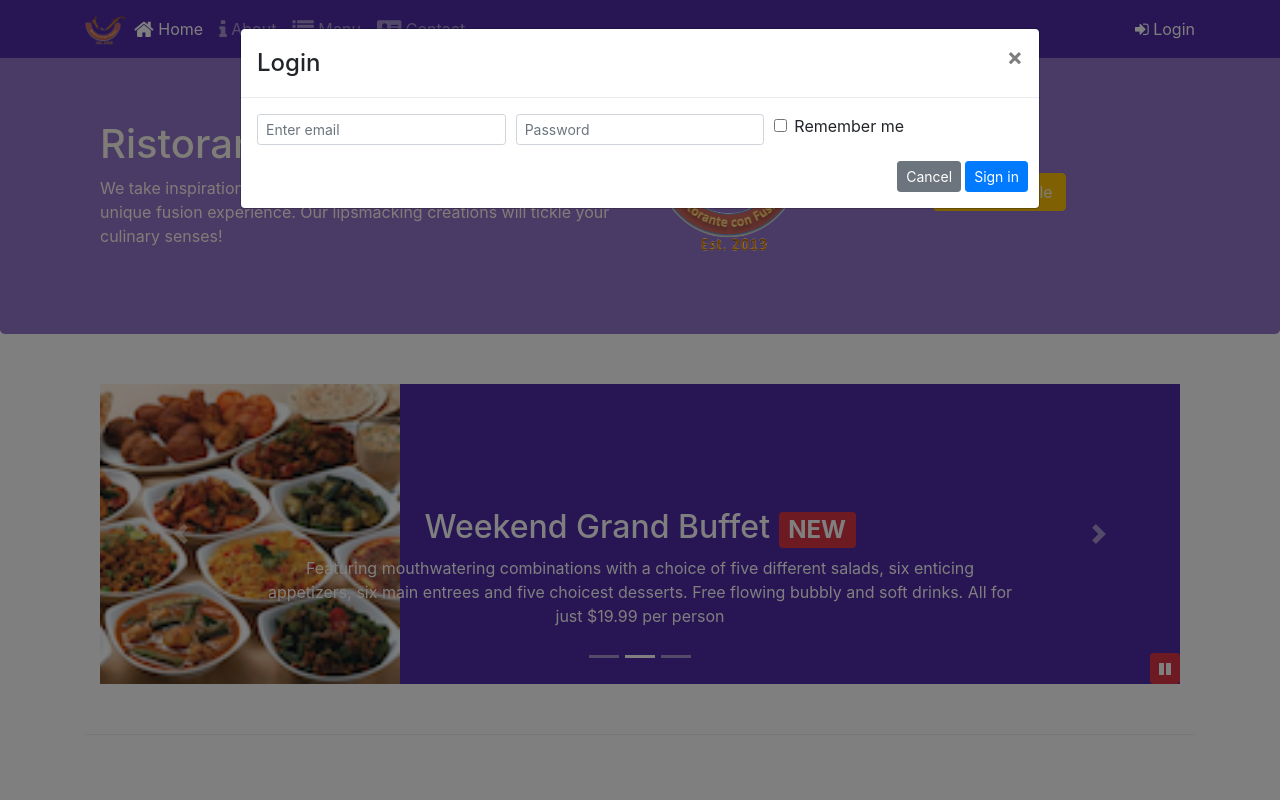
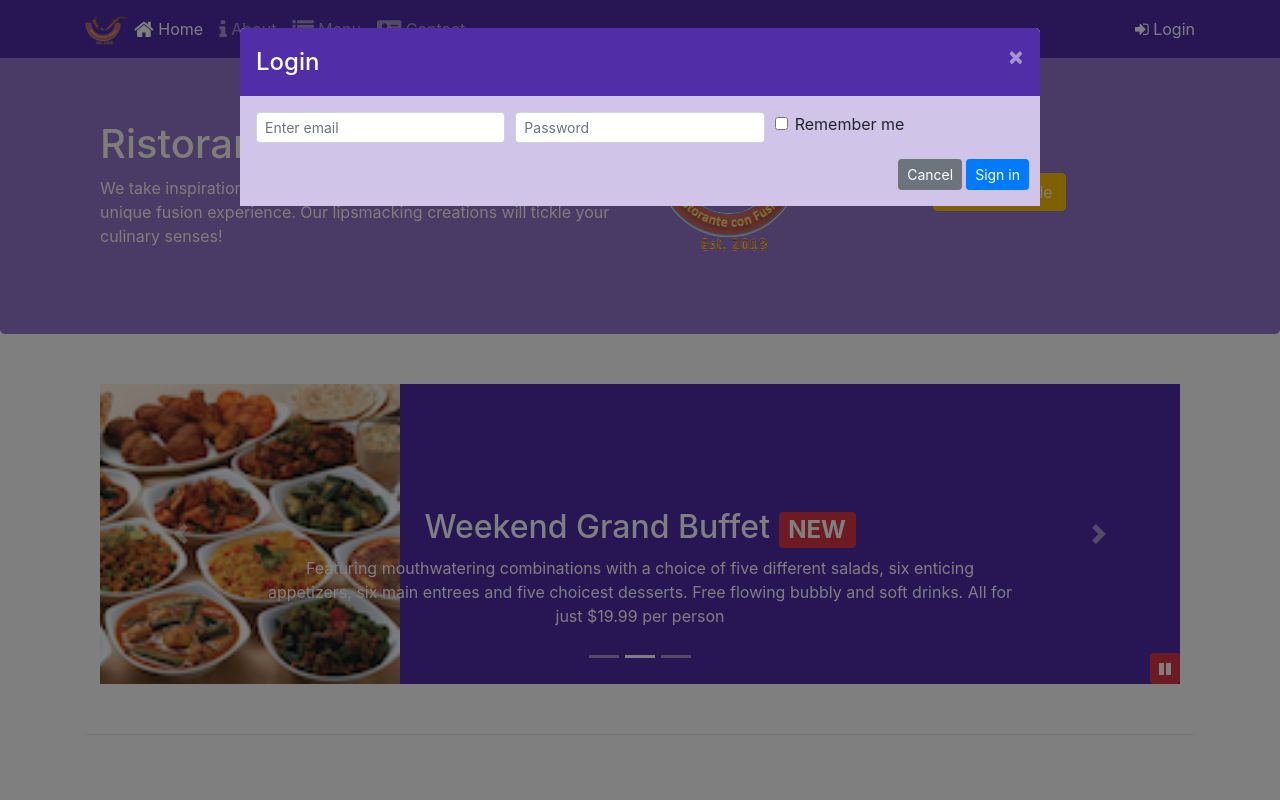
Before and after one commit to Suvigya124/Bootstrap4, a website: page index.html in a window 1280 px wide. Both pictures are taken after a click on the link "Login". Shown: the top 800 px of the page. Drawn offline with nearby package versions, Linux system fonts and the light colour scheme; files that its build step writes are made by us from their sources.

Commit message:
Assignment 4 (Sass)

```diff
--- a/css/styles.scss
+++ b/css/styles.scss
@@ -74,3 +74,21 @@ body{
     bottom: 0px;
     z-index: 1;
 }
+
+.modal-content {
+	border: 0px;
+
+	.modal-body {
+		background: $background-light;
+	}
+
+	.modal-header {
+		background: $background-dark;
+		color: floralwhite;
+		border: 0px;
+
+		.close {
+			color: floralwhite;
+		}
+	}
+}
--- a/index.html
+++ b/index.html
@@ -30,7 +30,7 @@
                 <li class="nav-item"><a class="nav-link" href="./contactus.html"><span class="fa fa-address-card fa-lg"></span> Contact</a></li>
             </ul>
             <span class="navbar-text">
-                <a data-toggle="modal" data-target="#loginModal">
+                <a id="loginButton">
                     <span class="fa fa-sign-in"></span> Login
                 </a>
             </span>
@@ -40,14 +40,14 @@
 
     <div id="loginModal" class="modal fade" role="dialog">
         <div class="modal-dialog modal-lg" role="content">
-            <div class="modal-content">
-                <div class="modal-header">
+            <div class="modal-content" style="border:0px;">
+                <div class="modal-header navbar-dark" style="color:white; border:0px;">
                     <h4 class="modal-title">Login</h4>
-                    <button type="button" class="close" data-dismiss="modal">
+                    <button type="button" class="close" data-dismiss="modal" style="color:floralwhite;">
                         &times;
                     </button>
                 </div>
-                <div class="modal-body">
+                <div class="modal-body" style="background-color:#D1C4E9;">
                     <form>
                         <div class="form-row">
                             <div class="form-group col-sm-4">
@@ -86,7 +86,7 @@
                     <img src="img/logo.png" class="img-fluid">
                 </div>
                 <div class="col-12 col-sm-3 align-self-center">
-                    <a class="btn btn-warning" data-toggle="modal" data-html="true" data-target="#tableModal" role="button">Reserve Table</a>
+                    <a class="btn btn-warning" id="reserveButton" data-html="true" role="button">Reserve Table</a>
                 </div>
             </div>
         </div>
@@ -94,14 +94,14 @@
 
     <div id="tableModal" class="modal fade" role="dialog">
         <div class="modal-dialog modal-lg" role="content">
-            <div class="modal-content">
-                <div class="modal-header">
+            <div class="modal-content" style="border:0px;">
+                <div class="modal-header navbar-dark" style="color:white; border:0px;">
                     <h4 class="modal-title">Reserve a Table</h4>
-                    <button type="button" class="close" data-dismiss="modal">
+                    <button type="button" class="close" data-dismiss="modal" style="color:floralwhite;">
                         &times;
                     </button>
                 </div>
-                <div class="modal-body">
+                <div class="modal-body" style="background-color:#D1C4E9;">
                     <form>
                         <div class="form-group row">
                             <label for="noofguest" class="col-md-2 col-form-label">Number of Guests</label>
@@ -305,6 +305,12 @@
                     $('#carouselButton').children('span').addClass('fa-pause');
                 }
             });
+            $("#loginButton").click(function() {
+                $("#loginModal").modal("show");
+            });
+            $("#reserveButton").click(function() {
+                $("#tableModal").modal("show");
+            });
         })
     </script>
 </body>
```
